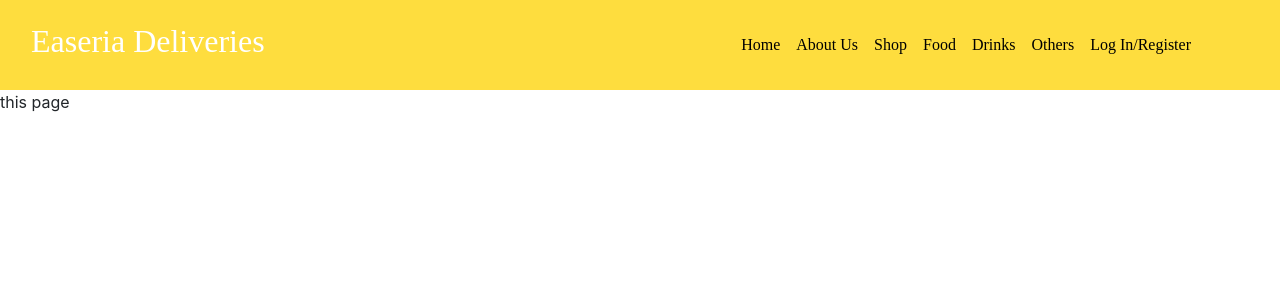
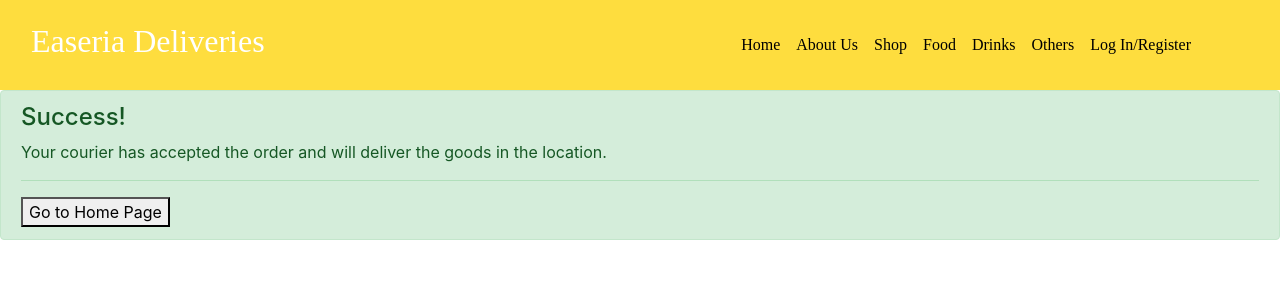
Before and after one commit to pchessah/Easeria_deliveries, a React (Create React App) app: page /courierConfirm in a window 1280 px wide. Shown: the top 300 px of the page. Built offline with nearby package versions, Linux system fonts and the light colour scheme; a web font is replaced by a local one.

Commit message:
courier confirm page added

```diff
--- a/src/components/client/courier/ContactCourier.js
+++ b/src/components/client/courier/ContactCourier.js
@@ -52,6 +52,7 @@ function ContactCourier() {
             ></textarea>
           </div>
 
+          <a href="/courierConfirm">
           <button
             type="button"
             id="submit"
@@ -60,7 +61,9 @@ function ContactCourier() {
           >
             Send
           </button>
+          </a>
 
+          <a href="/courierConfirm">
           <button
             style={{margin:"10px"}}
             type="button"
@@ -70,6 +73,9 @@ function ContactCourier() {
           >
             Call
           </button>
+          </a>
+
+
         </form>
       </div>
     </div>
--- a/src/components/client/courier/CourierConfirm.js
+++ b/src/components/client/courier/CourierConfirm.js
@@ -1,13 +1,22 @@
-import React from 'react';
-import { Alert } from 'reactstrap';
+import React from "react";
+import { Alert } from "reactstrap";
 
 function CourierConfirm() {
-    return (
-        <div>
-            this page
-
-        </div>
-    )
+  return (
+    <div>
+      <Alert color="success">
+        <h4 className="alert-heading">Success!</h4>
+        <p>
+          Your courier has accepted the order and will deliver the goods in the
+          location.
+        </p>
+        <hr />
+        <a href="/">
+          <button> Go to Home Page </button>
+        </a>
+      </Alert>
+    </div>
+  );
 }
 
 export default CourierConfirm;
```
